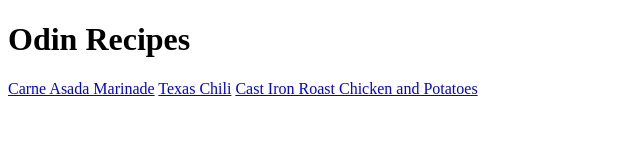
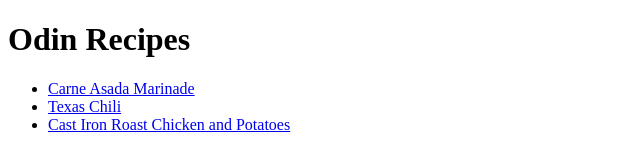
Before and after one commit to WST405/odin-recipes, a plain HTML site: page index.html in a window 1280 px wide. Shown: the whole page, without its empty margins (0-640 px from the left). Drawn offline with Linux system fonts and the light colour scheme.

Commit message:
- Fix homepage format

```diff
--- a/index.html
+++ b/index.html
@@ -8,8 +8,10 @@
 </head>
 <body>
     <h1>Odin Recipes</h1>
-    <a href="https://www.allrecipes.com/recipe/186691/lisas-favorite-carne-asada-marinade/">Carne Asada Marinade</a>
-    <a href="https://www.allrecipes.com/texas-chili-recipe-7482913">Texas Chili</a>
-    <a href="https://www.allrecipes.com/recipe/8461551/cast-iron-roast-chicken-and-potatoes/">Cast Iron Roast Chicken and Potatoes</a>
+    <ul>
+        <li><a href="https://www.allrecipes.com/recipe/186691/lisas-favorite-carne-asada-marinade/">Carne Asada Marinade</a></li>
+        <li><a href="https://www.allrecipes.com/texas-chili-recipe-7482913">Texas Chili</a></li>
+        <li><a href="https://www.allrecipes.com/recipe/8461551/cast-iron-roast-chicken-and-potatoes/">Cast Iron Roast Chicken and Potatoes</a></li>
+    </ul>
 </body>
 </html>
```
